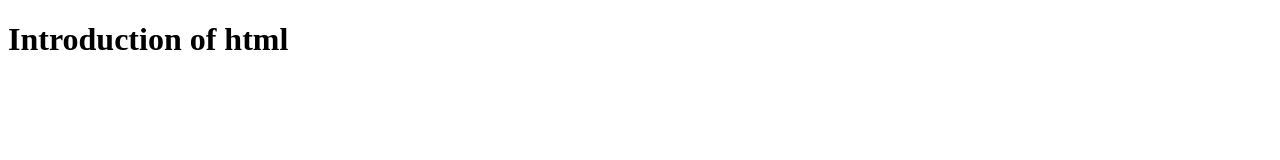
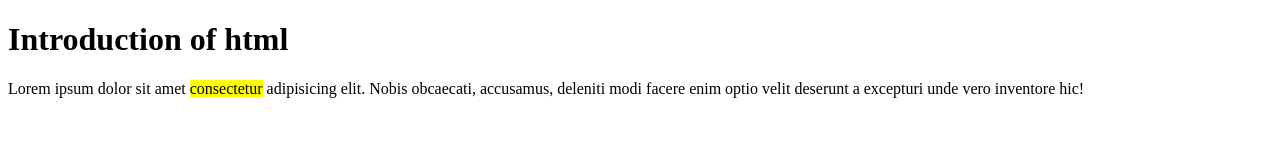
Before and after one commit to koushik-banerjee/koushik-banerjee.github.io, a plain HTML site: page html/index.html in a window 1280 px wide. Drawn offline with Linux system fonts and the light colour scheme.

Commit message:
adding html

```diff
--- a/html/index.html
+++ b/html/index.html
@@ -7,5 +7,6 @@
 </head>
 <body>
     <h1>Introduction of html</h1>
+    <p>Lorem ipsum dolor sit amet <mark>consectetur</mark> adipisicing elit. Nobis obcaecati, accusamus, deleniti modi facere enim optio velit deserunt a excepturi unde vero inventore hic!</p>
 </body>
 </html>
```
